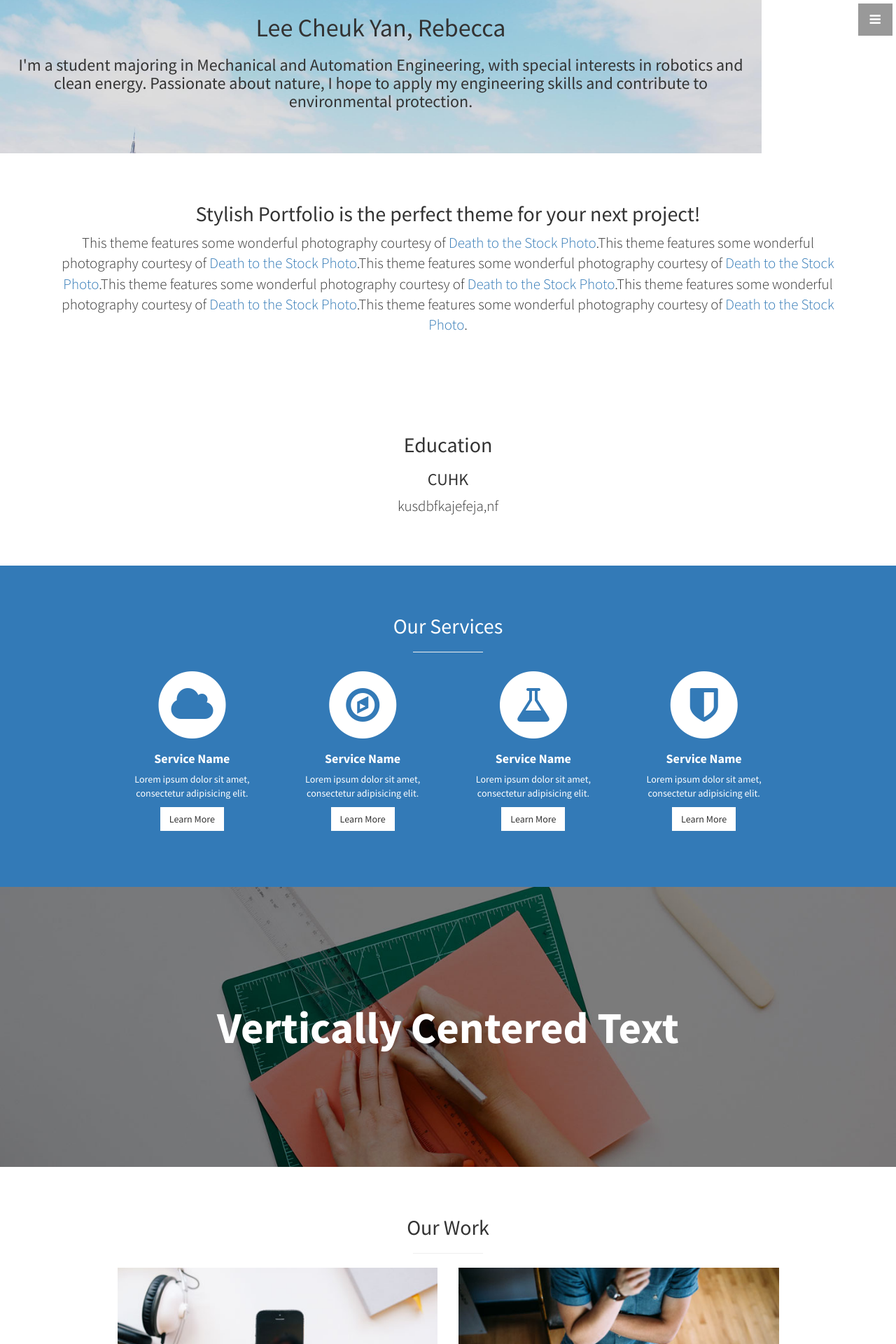
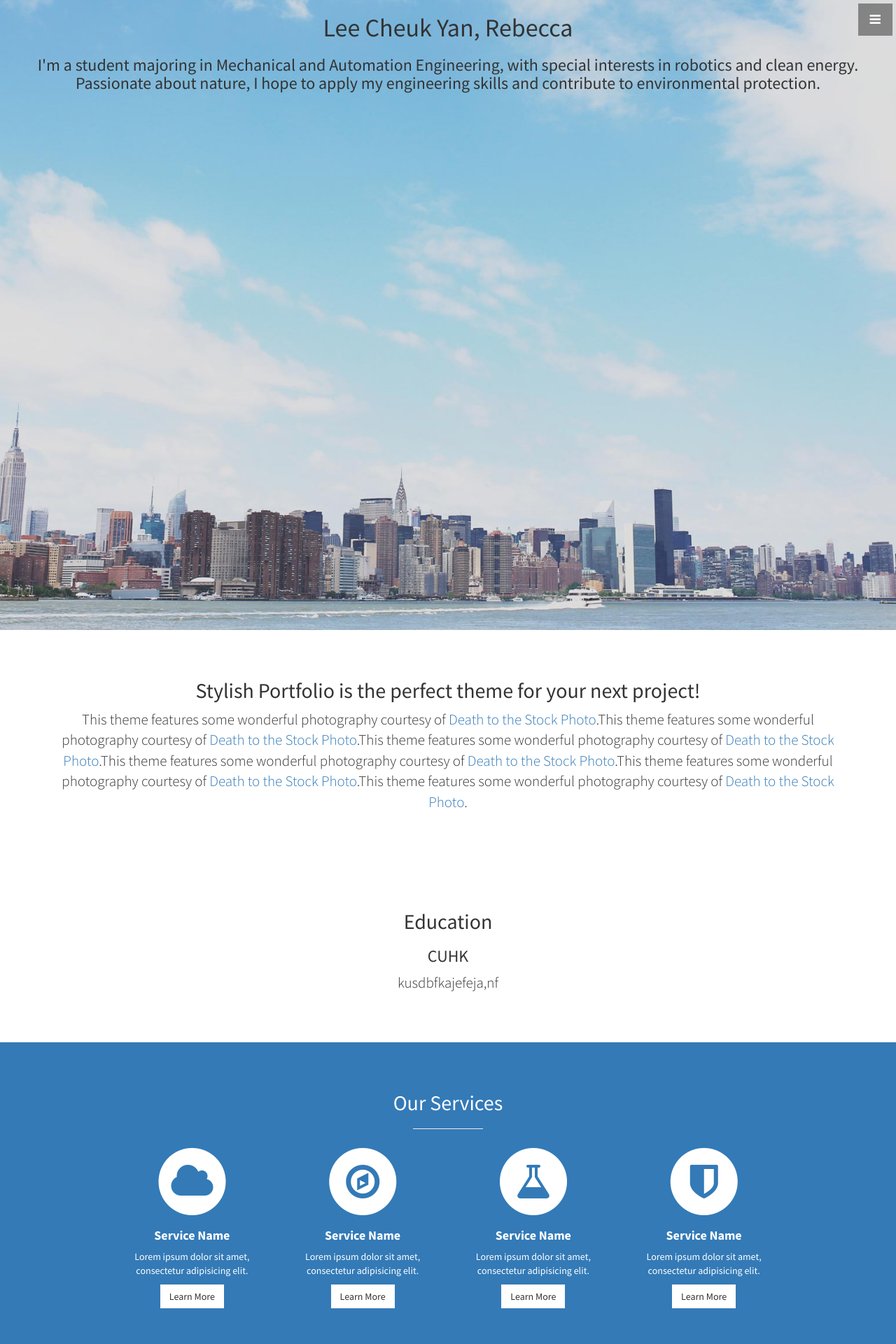
Before and after one commit to leelacceber/stylish-portfolio-jekyll-master, a Jekyll site: the page built from index.html, in a window 1280 px wide. Shown: the top 1920 px of the page at 70% size. Built offline with Jekyll 4.4.1, drawn with Linux system fonts in a browser that asks for light colours.

Commit message:
Update stylish-portfolio.css

```diff
--- a/css/stylish-portfolio.css
+++ b/css/stylish-portfolio.css
@@ -151,12 +151,10 @@ hr.small {
 /* Header */
 
 .header {
-   display: inline-block;
-   vertical-align: middle;
-   margin: 0 auto;
-   width: 85%;
-   padding-bottom: 30px;
-   text-align: left;
+    display: table;
+    position: relative;
+    width: 100%;
+    height: 100%;
     background: url(../img/bg.jpg) no-repeat center center scroll;
     -webkit-background-size: cover;
     -moz-background-size: cover;
```
